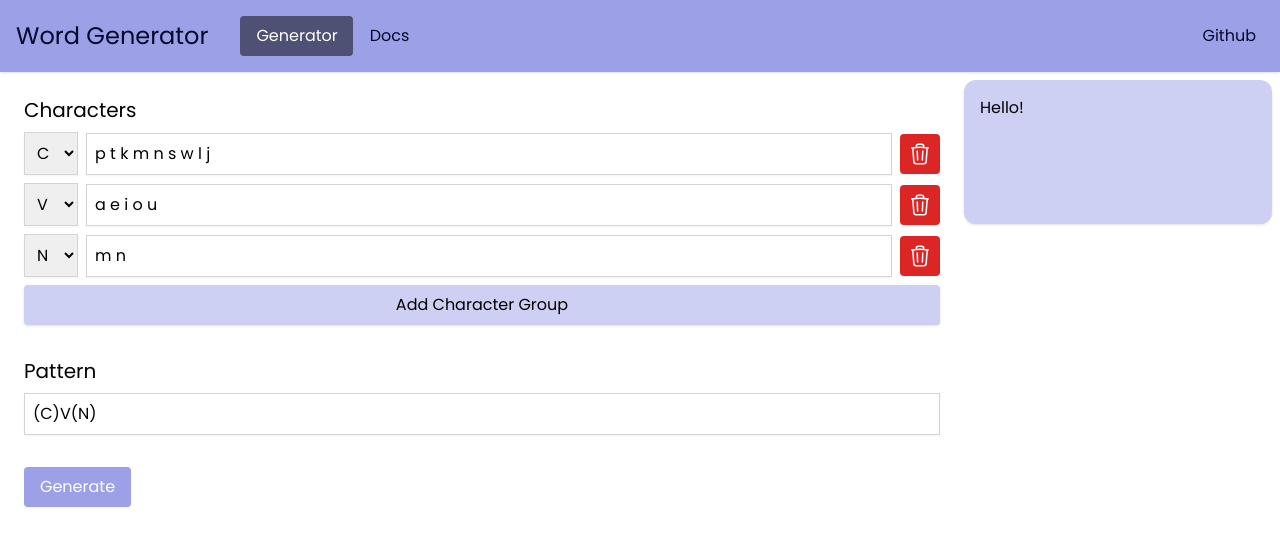
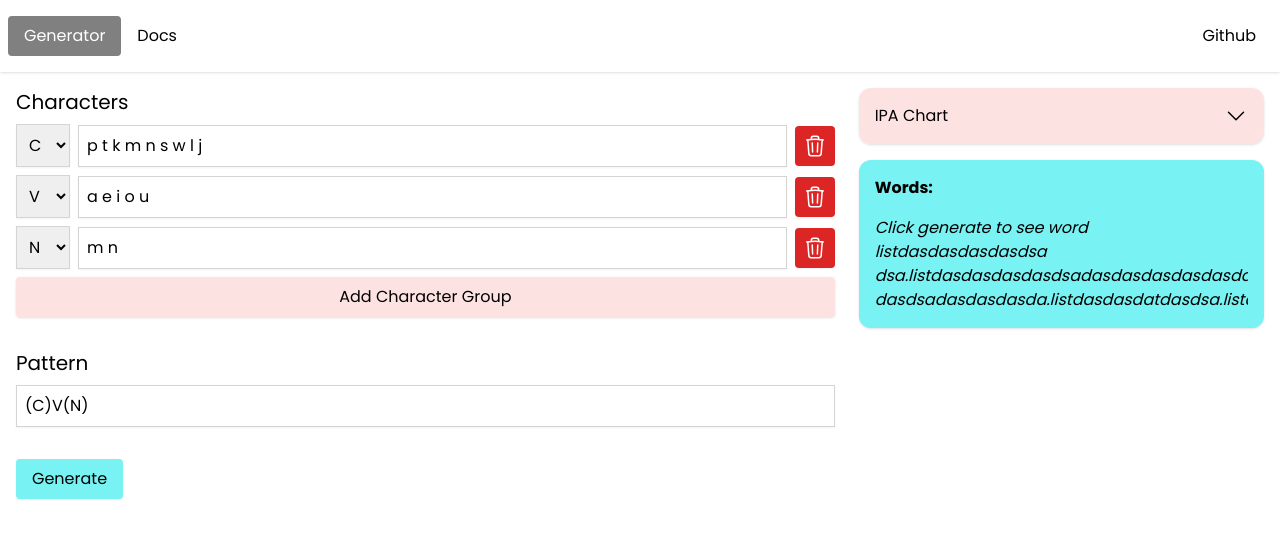
Before and after one commit to CollinBrennan/word-generator, a React (Vite) app: page / in a window 1280 px wide. Shown: the top 546 px of the page. Built offline with nearby package versions, Linux system fonts and the light colour scheme.

Commit message:
Color changes

```diff
--- a/src/components/Form.tsx
+++ b/src/components/Form.tsx
@@ -1,12 +1,12 @@
 import { useForm, SubmitHandler, useFieldArray } from 'react-hook-form'
 import InputCharacterGroup from './InputCharacterGroup'
 
-type Inputs = {
+export type Inputs = {
   characterGroups: { label: string; characters: string }[]
   pattern: string
 }
 
-function Form() {
+function Form({ setOutput }: any) {
   const form = useForm<Inputs>({
     defaultValues: {
       characterGroups: [
@@ -26,7 +26,7 @@ function Form() {
     control,
   })
 
-  const onSubmit: SubmitHandler<Inputs> = (data) => console.log(data)
+  const onSubmit: SubmitHandler<Inputs> = (data) => setOutput(data)
 
   return (
     <form className="flex flex-col" onSubmit={handleSubmit(onSubmit)}>
@@ -46,8 +46,8 @@ function Form() {
         ))}
         <button
           type="button"
-          className="bg-secondary px-4 py-2 rounded cursor-pointer shadow"
-          onClick={() => append({ label: 'A', characters: 'q z l' })}
+          className="bg-secondary/50 px-4 py-2 rounded cursor-pointer shadow"
+          onClick={() => append({ label: 'A', characters: '' })}
         >
           Add Character Group
         </button>
@@ -56,7 +56,7 @@ function Form() {
       <div className="flex flex-col gap-2 pb-8">
         <label className="text-xl">Pattern</label>
         <input
-          type="text shadow"
+          type="text"
           placeholder="(C)V(N)"
           className="border border-neutral-300 p-2 flex-grow shadow-sm"
           {...register('pattern')}
@@ -65,7 +65,7 @@ function Form() {
 
       <div>
         <input
-          className="bg-primary text-background px-4 py-2 rounded cursor-pointer shadow-sm"
+          className="bg-primary text-text px-4 py-2 rounded cursor-pointer shadow-sm"
           type="submit"
           value="Generate"
         />
--- a/src/components/Navbar.tsx
+++ b/src/components/Navbar.tsx
@@ -16,10 +16,8 @@ function Navbar() {
   }
 
   return (
-    <div className="flex items-center justify-center bg-primary text-text shadow">
-      <div className="flex items-center justify-between w-full p-2">
-        <div className="p-2 flex flex-row gap-8 items-center">
-          <h1 className="text-2xl">Word Generator</h1>
+    <div className="flex items-center justify-center text-text shadow">
+      <div className="flex items-center justify-between max-w-screen-xl w-full p-2">
         <nav className="flex flex-row items-center">
           {links.map((link) => (
             <a
@@ -36,7 +34,7 @@ function Navbar() {
             </a>
           ))}
         </nav>
-        </div>
+
         <a
           className="p-4"
           href="https://github.com/CollinBrennan"
--- a/src/pages/Home.tsx
+++ b/src/pages/Home.tsx
@@ -1,15 +1,34 @@
-import Form from '../components/Form'
+import { useState } from 'react'
+import Form, { Inputs } from '../components/Form'
+import { ChevronDownIcon } from '@heroicons/react/24/outline'
 
 function Home() {
+  const [output, setOutput] = useState<Inputs>()
   return (
     <div className="flex justify-center">
       <div className="w-full max-w-screen-xl justify-center items-center flex px-2">
         <div className="flex flex-col md:flex-row w-full gap-2 pt-2">
-          <div className="rounded-xl p-4 md:w-3/4">
-            <Form />
+          <div className="rounded-xl p-2 md:w-2/3">
+            <Form setOutput={setOutput} />
           </div>
-          <div className="bg-secondary h-36 rounded-xl p-4 flex-grow shadow">
-            Hello!
+
+          <div className="p-2 md:w-1/3 flex flex-col gap-4">
+            <div className="bg-secondary/50 rounded-xl shadow p-4 flex justify-between">
+              IPA Chart <ChevronDownIcon className="h-6" />
+            </div>
+            <div className="bg-primary rounded-xl shadow p-4">
+              <p className="pb-4 font-bold">Words: </p>
+              <p className="overflow-hidden">
+                {output?.pattern ?? (
+                  <span className="italic">
+                    Click generate to see word listdasdasdasdasdsa
+                    dsa.listdasdasdasdasdsadasdasdasdasdasdasddsa.listdasdasd
+                    dasdsadasdasdasda.listdasdasdatdasdsa.listdasdasdasdasdsadasdasdasdasdasdasddsa.
+                  </span>
+                )}
+              </p>
+              <p>{output?.characterGroups[0].characters ?? ''}</p>
+            </div>
           </div>
         </div>
       </div>
--- a/tailwind.config.js
+++ b/tailwind.config.js
@@ -7,11 +7,11 @@ export default {
     },
     extend: {
       colors: {
-        text: '#06082d',
+        text: '#000000',
         background: '#ffffff',
-        primary: '#9ca0e7',
-        secondary: '#ced0f3',
-        accent: '#3037c5',
+        primary: '#78f2f2',
+        secondary: '#fcc5c5',
+        accent: '#895858',
       },
     },
   },
```
Lines whose indentation alone changed are shown as unchanged.
